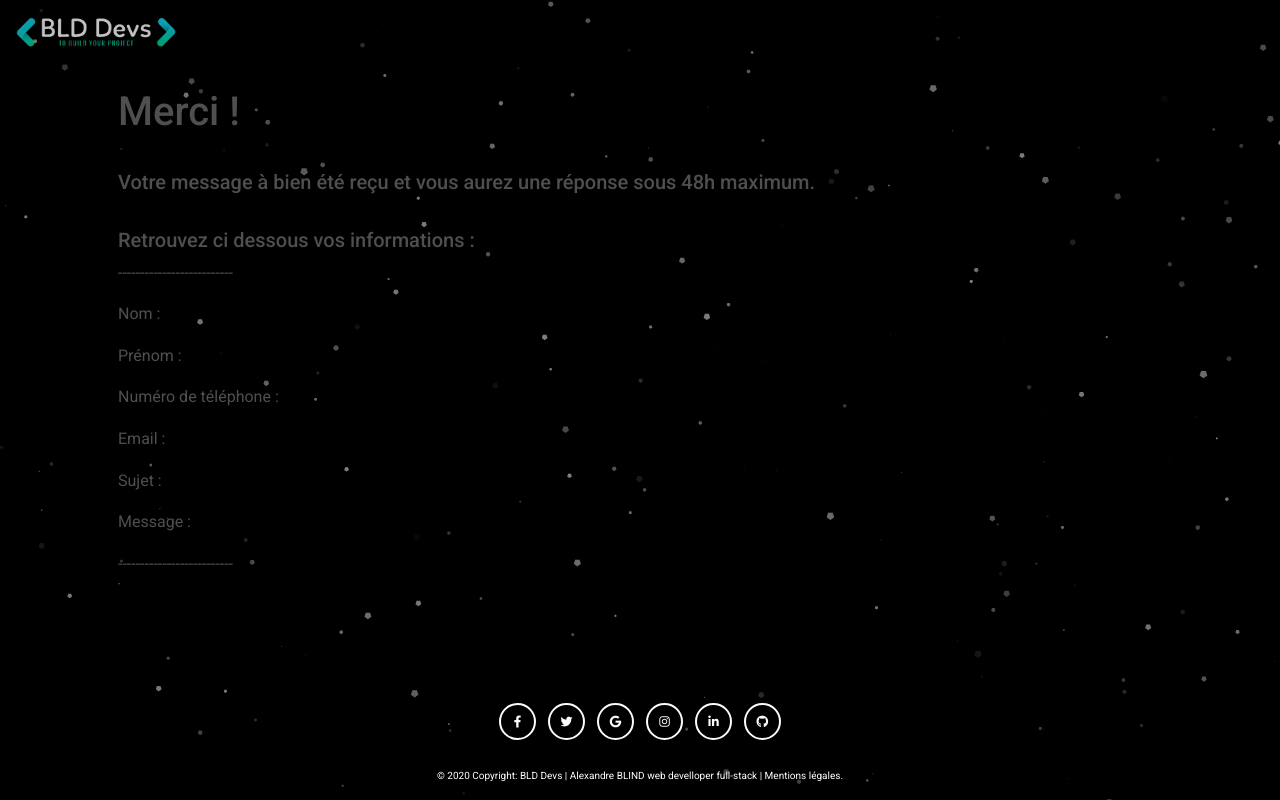
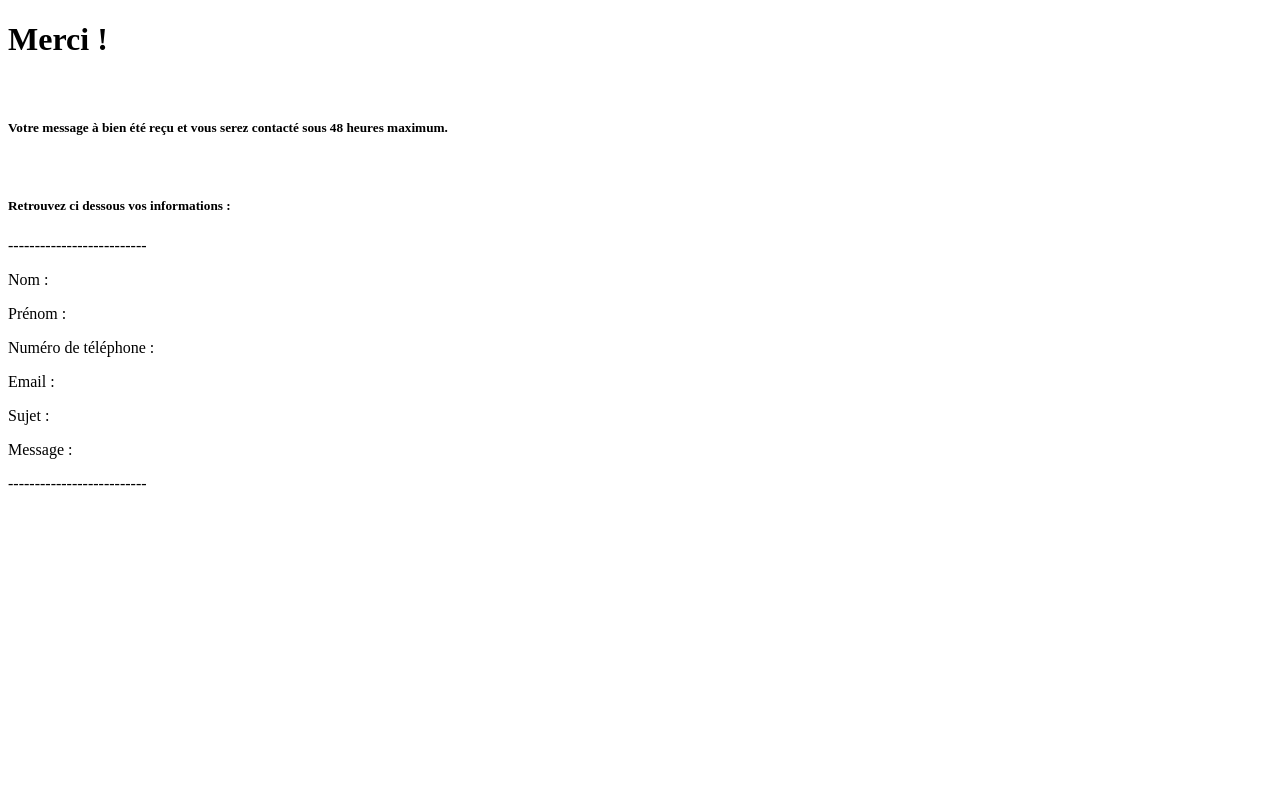
Before and after one commit to kroos783/bld-devs, a Flask app: template templates/emailClient.html in a window 1280 px wide. Run offline with Flask 2, Linux system fonts and the light colour scheme; the template is opened without the code that fills it, so the values that code supplies are empty; some libraries are stand-ins or nearby versions.

Commit message:
add 2eme mail

```diff
--- a/app.py
+++ b/app.py
@@ -76,6 +76,7 @@ def contact():
         print(request.form['message'])
         print('-------------------------')
         send_message(request.form)
+        send_messageClient(request.form)
         return redirect('/success')
 
     return render_template('contact.html', form=form)
@@ -92,8 +93,11 @@ def send_message(message):
             html = render_template('email.html')
     )
     mail.send(msg)
-    msgClient = Message("BLD Devs - Votre message à bien été reçu",
-            recipients = ['email'],
+
+def send_messageClient(message):
+
+    msgClient = Message(subject = 'BLD Devs - Accusé de réception de votre message.',
+            recipients = [message.get('email')],
             html = render_template('emailClient.html')
     )
     mail.send(msgClient)
--- a/templates/emailClient.html
+++ b/templates/emailClient.html
@@ -4,73 +4,13 @@
 
     <head>
 
-        <meta charset="utf-8">
-        <meta name="viewport" content="initial-scale=1, width=device-width">
-
-        <!-- http://getbootstrap.com/docs/4.5/ -->
-        <link rel="stylesheet" href="https://cdn.jsdelivr.net/npm/bootstrap@4.5.3/dist/css/bootstrap.min.css" integrity="sha384-TX8t27EcRE3e/ihU7zmQxVncDAy5uIKz4rEkgIXeMed4M0jlfIDPvg6uqKI2xXr2" crossorigin="anonymous">
-
-        <!-- Logo -->
-        <link href="/static/logo1.PNG" rel="logo">
-
-        <!-- MDB -->
-        <link
-        href="https://cdnjs.cloudflare.com/ajax/libs/mdb-ui-kit/3.6.0/mdb.min.css"
-        rel="stylesheet"
-        />
-        <!-- Font Awesome -->
-        <link
-        href="https://cdnjs.cloudflare.com/ajax/libs/font-awesome/5.15.1/css/all.min.css"
-        rel="stylesheet"
-        />
-        <!-- Google Fonts -->
-        <link
-        href="https://fonts.googleapis.com/css?family=Roboto:300,400,500,700&display=swap"
-        rel="stylesheet"
-        />
-
-        <!-- FONT GOOGLE TITLE PAGE -->
-        <link rel="preconnect" href="https://fonts.googleapis.com">
-        <link rel="preconnect" href="https://fonts.gstatic.com" crossorigin>
-        <link href="https://fonts.googleapis.com/css2?family=Saira+Condensed:wght@600&display=swap" rel="stylesheet">
-
-        <!-- FAVICON -->
-        <link rel="shortcut icon" href="{{ url_for('static', filename='favicon.ico') }}">
-
-        <!-- CSS -->
-        <link href="/static/styles.css" rel="stylesheet">
-
-        <!-- http://getbootstrap.com/docs/4.5/ -->
-        <script src="https://code.jquery.com/jquery-3.5.1.slim.min.js" integrity="sha384-DfXdz2htPH0lsSSs5nCTpuj/zy4C+OGpamoFVy38MVBnE+IbbVYUew+OrCXaRkfj" crossorigin="anonymous"></script>
-        <script src="https://cdn.jsdelivr.net/npm/bootstrap@4.5.3/dist/js/bootstrap.bundle.min.js" integrity="sha384-ho+j7jyWK8fNQe+A12Hb8AhRq26LrZ/JpcUGGOn+Y7RsweNrtN/tE3MoK7ZeZDyx" crossorigin="anonymous"></script>
-
-
-        <script type="text/javascript" src="{{ url_for('static', filename='js/particles.js') }}"></script>
-        <script type="text/javacsript" src="https://cdn.jsdelivr.net/npm/particles.js@2.0.0/particles.min.js"></script>
-        <script type="text/javascript">
-            /* particlesJS.load(@dom-id, @path-json, @callback (optional)); */
-            particlesJS.load('particles-js', 'static/js/particles.json', function() {
-                console.log('callback - particles.js config loaded');
-            });
-        </script>
-
     </head>
 
     <body>
-        <div id=contenu>
-        <div id="particles-js"></div>
-        <nav class="navbar navbar-expand-md navbar-dark bg-transparent" style="background-color: transparent;">
-            <a class="navbar-brand" href="/"><img class="img" src="static/logo1.PNG" alt="logo brand"></a>
-            <button aria-controls="navbar" aria-expanded="false" aria-label="Toggle navigation" class="navbar-toggler" data-target="#navbar" data-toggle="collapse" type="button">
-                <span class="navbar-toggler-icon"><img src="static/menu.png" style="height:100%; width:auto;"></span>
-            </button>
-        </nav>
 
-
-        <main class="container p-5 pt-4 pb-4 mb-10">
             <h1>Merci !</h1>
             </br>
-            <h5>Votre message à bien été reçu et vous aurez une réponse sous 48h maximum.</h5>
+            <h5>Votre message à bien été reçu et vous serez contacté sous 48 heures maximum.</h5>
             </br>
             <h5>Retrouvez ci dessous vos informations :</h5>
             <p>--------------------------</p>
@@ -81,59 +21,7 @@
             <p>Sujet : {{ request.form['subject'] }}</p>
             <p>Message : {{ request.form['message'] }}</p>
             <p>--------------------------</p>
-        </main>
 
-        <footer class=" footer bg-transparent text-center text-white">
-            <!-- Grid container -->
-        <div class="container p-2 pb-4 mt-2">
-            <!-- Section: Social media -->
-            <section class="mt-0">
-            <!-- Facebook -->
-            <a class="btn btn-outline-light btn-floating m-1" href="https://www.facebook.com/sharer/sharer.php?u=https://www.bld-devs.com/" role="button"
-            ><i class="fab fa-facebook-f"></i
-            ></a>
-
-            <!-- Twitter -->
-            <a class="btn btn-outline-light btn-floating m-1" href="https://twitter.com/intent/tweet?url=https://www.bld-devs.com/&text=web%20develloper%20full%20stack%20%7C%20BLD%20Devs" role="button"
-            ><i class="fab fa-twitter"></i
-            ></a>
-
-            <!-- Google -->
-            <a class="btn btn-outline-light btn-floating m-1" href="#!" role="button"
-            ><i class="fab fa-google"></i
-            ></a>
-
-            <!-- Instagram -->
-            <a class="btn btn-outline-light btn-floating m-1" href="#!" role="button"
-            ><i class="fab fa-instagram"></i
-            ></a>
-
-            <!-- Linkedin -->
-            <a class="btn btn-outline-light btn-floating m-1" href="https://www.linkedin.com/in/bld-devs" role="button"
-            ><i class="fab fa-linkedin-in"></i
-            ></a>
-
-            <!-- Github -->
-            <a class="btn btn-outline-light btn-floating m-1" href="https://github.com/kroos783" role="button"
-            ><i class="fab fa-github"></i
-            ></a>
-            </section>
-            <!-- Section: Social media -->
-        </div>
-        <!-- Grid container -->
-
-        <!-- Copyright -->
-        <div class="text-center position-relative pb-3 footerSize" style="background-color: rgba(0, 0, 0, 0.2);">
-        © 2020 Copyright:
-        <a class="text-white position-relative" href="https://www.bld-devs.com/">BLD Devs</a>
-        | Alexandre BLIND web develloper full-stack | <a style="color:white" href="/mentionslegales">Mentions légales</a>.
-        </div>
-        <!-- Copyright -->
-        </footer>
-
-
-
-        </div>
     </body>
 
 </html>
```
